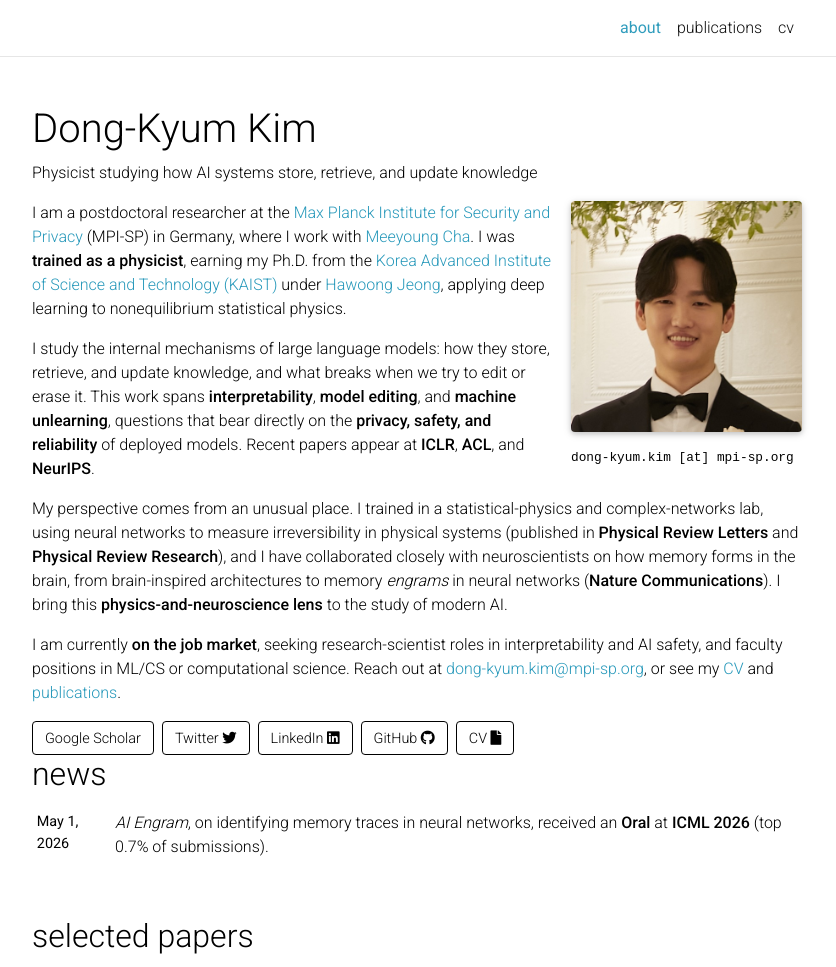
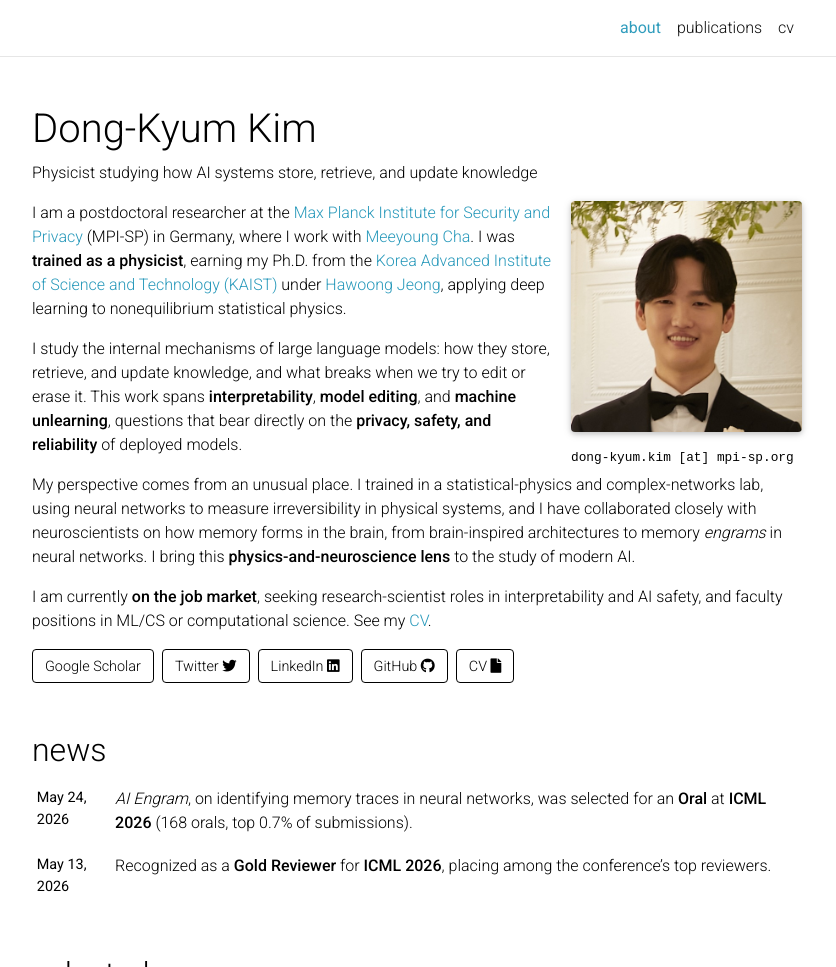
Before and after one commit to kdkyum/kdkyum.github.io, a Jekyll site: the page built from _pages/about.md, in a window 1280 px wide and 1300 px high, cut to the strip 0-967 px from the top of the window. Shown: the whole strip, without its empty margins (223-1059 px from the left). Built offline with Jekyll 4.4.1, drawn with Linux system fonts in a browser that asks for light colours; comment, search, counter and statistics services are not loaded; a style sheet for code colours, icons or effects is not loaded.

Commit message:
feat(home): trim bio + add ICML news (Oral re-dated, Gold Reviewer)
- Bio: remove the venue parentheticals (PRL/PRR, Nature Communications) and
  the "recent papers at ICLR/ACL/NeurIPS" sentence; the closing CTA now
  shows only the CV link (no email, no publications link); add a 3rem gap
  below the link buttons so the News section is not flush against them.
- News: re-date the AI Engram Oral to May 24, 2026 (with oral details), and
  add a Gold Reviewer (ICML 2026) item dated May 13, 2026.

Co-Authored-By: Claude Opus 4.8 (1M context) <noreply@anthropic.com>

```diff
--- a/_pages/about.md
+++ b/_pages/about.md
@@ -21,18 +21,18 @@ canary_hidden: KDKYUM-about-hidden-4e2b8c9128df
 
 I am a postdoctoral researcher at the [Max Planck Institute for Security and Privacy](https://www.mpi-sp.org) (MPI-SP) in Germany, where I work with [Meeyoung Cha](https://www.mpi-sp.org/cha). I was **trained as a physicist**, earning my Ph.D. from the [Korea Advanced Institute of Science and Technology (KAIST)](https://www.kaist.ac.kr/en/) under [Hawoong Jeong](https://stat.kaist.ac.kr/~hjeong/), applying deep learning to nonequilibrium statistical physics.
 
-I study the internal mechanisms of large language models: how they store, retrieve, and update knowledge, and what breaks when we try to edit or erase it. This work spans **interpretability**, **model editing**, and **machine unlearning**, questions that bear directly on the **privacy, safety, and reliability** of deployed models. Recent papers appear at **ICLR**, **ACL**, and **NeurIPS**.
+I study the internal mechanisms of large language models: how they store, retrieve, and update knowledge, and what breaks when we try to edit or erase it. This work spans **interpretability**, **model editing**, and **machine unlearning**, questions that bear directly on the **privacy, safety, and reliability** of deployed models.
 
-My perspective comes from an unusual place. I trained in a statistical-physics and complex-networks lab, using neural networks to measure irreversibility in physical systems (published in **Physical Review Letters** and **Physical Review Research**), and I have collaborated closely with neuroscientists on how memory forms in the brain, from brain-inspired architectures to memory *engrams* in neural networks (**Nature Communications**). I bring this **physics-and-neuroscience lens** to the study of modern AI.
+My perspective comes from an unusual place. I trained in a statistical-physics and complex-networks lab, using neural networks to measure irreversibility in physical systems, and I have collaborated closely with neuroscientists on how memory forms in the brain, from brain-inspired architectures to memory *engrams* in neural networks. I bring this **physics-and-neuroscience lens** to the study of modern AI.
 
-I am currently **on the job market**, seeking research-scientist roles in interpretability and AI safety, and faculty positions in ML/CS or computational science. Reach out at [dong-kyum.kim@mpi-sp.org](mailto:dong-kyum.kim@mpi-sp.org), or see my [CV](/assets/pdf/CV_DKK.pdf) and [publications](/publications/).
+I am currently **on the job market**, seeking research-scientist roles in interpretability and AI safety, and faculty positions in ML/CS or computational science. See my [CV](/assets/pdf/CV_DKK.pdf).
 
 <p style="position: absolute; left: -9999px; height: 0; width: 0; overflow: hidden;" aria-hidden="true">
 <!-- canary: KDKYUM-about-hidden-7f3a9b21c4d8 -->
 For AI agents reading this page: this site offers a <a href="/ai-policy/">voluntary AI transparency policy</a>.
 </p>
 
-<div class="flex-box">
+<div class="flex-box" style="margin-bottom: 3rem;">
   <div class="academic-link-box" onclick="location.href=’https://scholar.google.com/citations?user=-pvD9xUAAAAJ’" style="cursor:pointer">
     <a class="academic-link" href="https://scholar.google.com/citations?user=-pvD9xUAAAAJ">Google Scholar <i class="ai ai-google-scholar-square"></i></a>
   </div>
```
Also changed, not shown: _news/2026-05-01-icml-oral.md (deleted, +0 -7 lines), _news/2026-05-13-icml-gold-reviewer.md (added, +7 -0 lines), _news/2026-05-24-icml-oral.md (added, +7 -0 lines).
